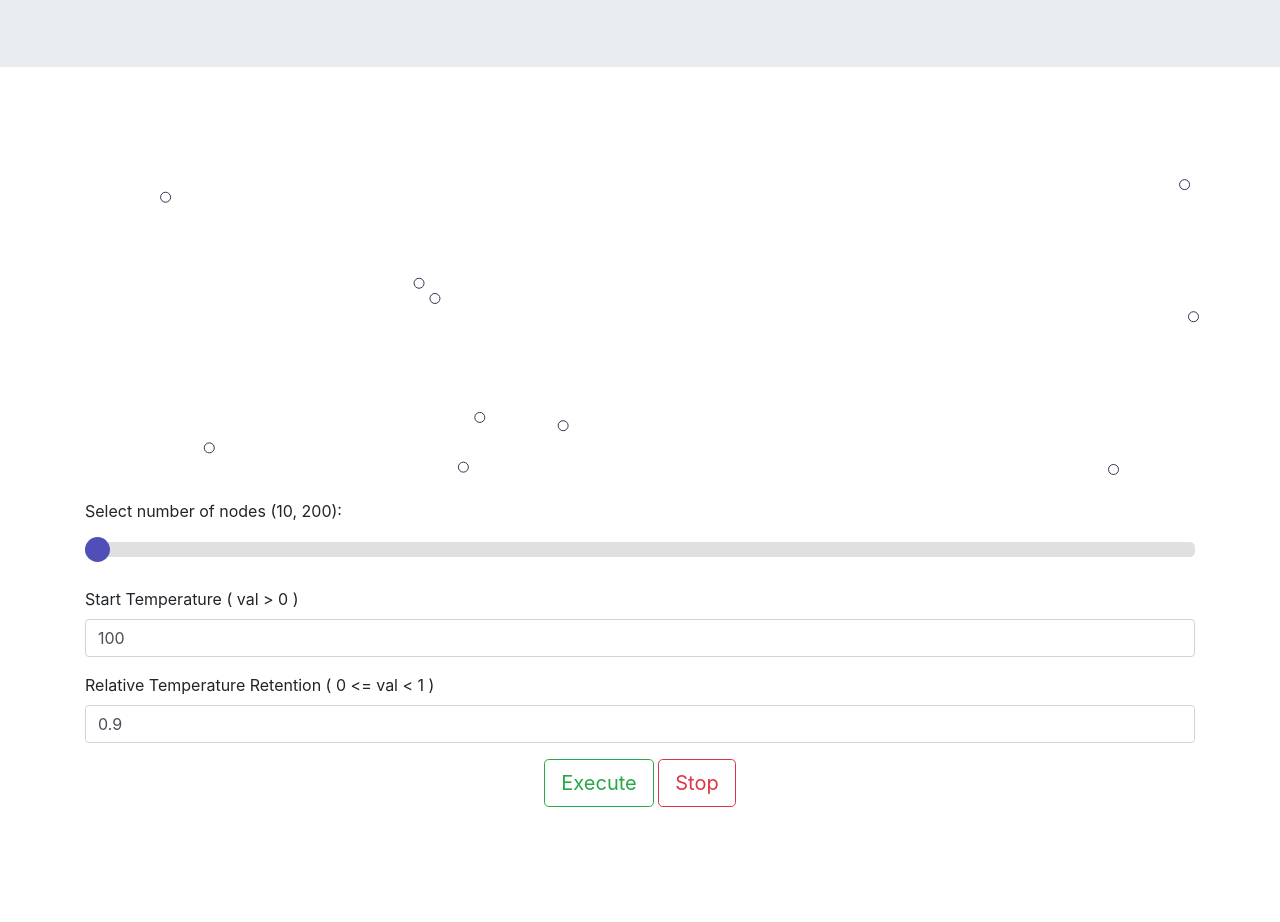
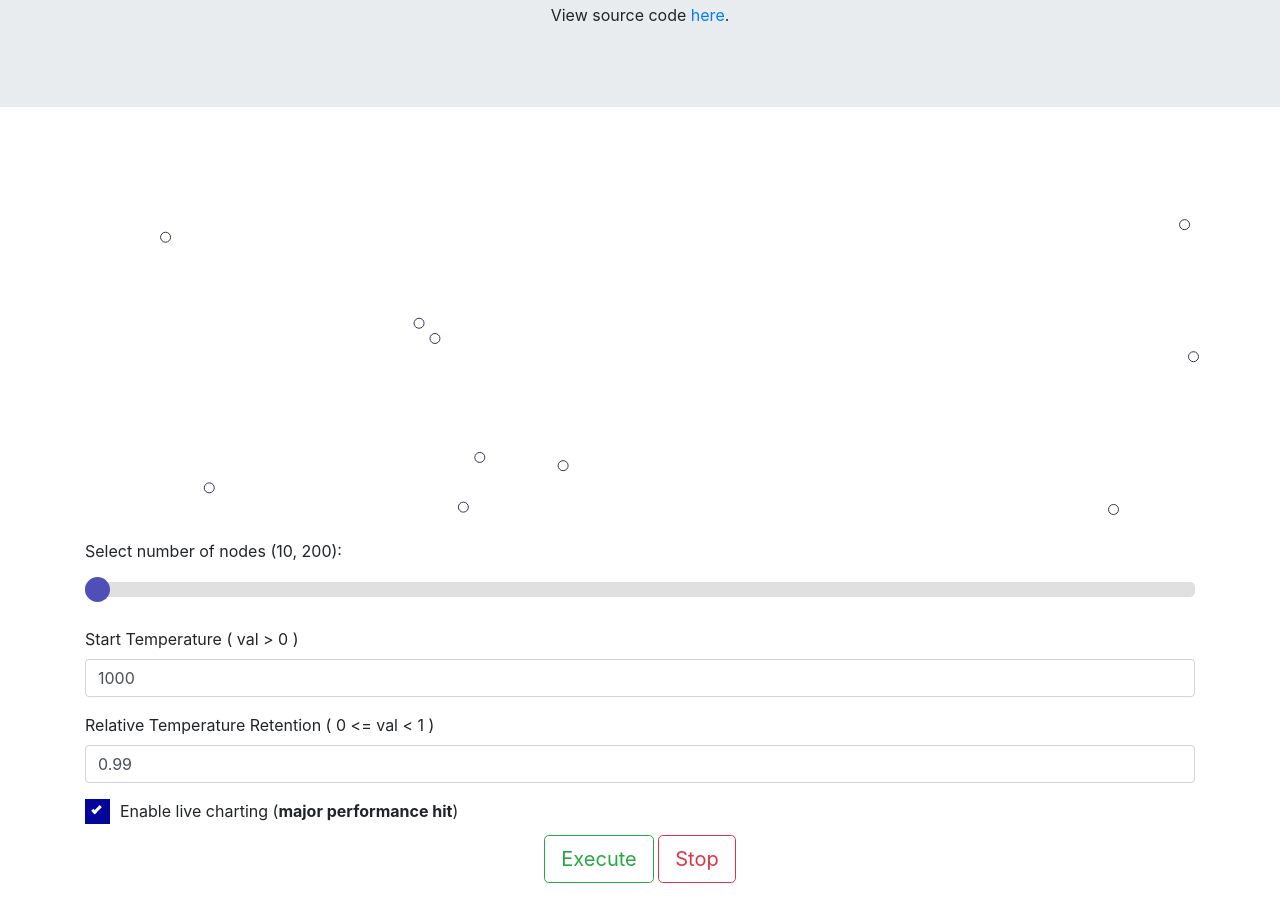
Before and after one commit to bmaris98/tsp-simulated-annealing, a plain HTML site: page index.html in a window 1280 px wide. Shown: the part 216-1138 px from the top of the page. Drawn offline with nearby package versions, Linux system fonts and the light colour scheme.

Commit message:
enable/disable charts, updated read me

```diff
--- a/canvas_controller.js
+++ b/canvas_controller.js
@@ -127,6 +127,7 @@ function notifyOverlayCanvas(sol) {
 
 function start() {
     stop();
+    chartingEnabled = $("#enable-charting").is(":checked");
     load_default_chart();
     temperature = $('#temp').val();
     relativeTemperatureRetention = $('#retention').val();
--- a/chart_controller.js
+++ b/chart_controller.js
@@ -1,7 +1,14 @@
 var chartContext;
 var chart;
+var chartingEnabled = true;
 
 function load_default_chart() {
+    if (!chartingEnabled) {
+        if (chart) {
+            chart.destroy();
+        }
+        return;
+    }
     chartContext = document.getElementById('chart').getContext('2d');
 
 
@@ -37,6 +44,9 @@ function load_default_chart() {
 }
 
 function notifyChart(currentCost, temperature) {
+    if (! chartingEnabled) {
+        return;
+    }
     chart.data.labels.push(temperature);
     chart.data.datasets[0].data.push(currentCost);
     chart.update();
--- a/index.html
+++ b/index.html
@@ -19,6 +19,9 @@
                 Implemented by Cosmin Lucaci, Denis Eneotescu, Cristian Iacob and Bogdan Maris.
             </p>
             <p>UBB @ 2020</p>
+            <p>
+                View source code <a href="https://github.com/bmaris98/tsp-simulated-annealing" target="_blank">here</a>.
+            </p>
         </div>
       </div>
     <div class="container">
@@ -41,13 +44,18 @@
             <div class="col-12">
                 <label for="temp">Start Temperature ( val > 0 )</label>
                 <div class="input-group mb-3">
-                  <input type="text" class="form-control" id="temp">
+                  <input type="text" value="1000" class="form-control" id="temp">
                 </div>
 
                 <label for="retention">Relative Temperature Retention ( 0 <= val < 1 )</label>
                 <div class="input-group mb-3">
-                  <input type="text" class="form-control" id="retention">
+                  <input type="text" value="0.99" class="form-control" id="retention">
                 </div>
+
+                <label class="box-container">Enable live charting (<strong>major performance hit</strong>)
+                    <input id="enable-charting" type="checkbox" checked="checked">
+                    <span class="checkmark"></span>
+                  </label>
             </div>
         </div>
         <div class="row">
--- a/simulated_annealing.js
+++ b/simulated_annealing.js
@@ -1,6 +1,3 @@
-$('#temp').val(100);
-$('#retention').val(0.9);
-
 var stop;
 var distanceMatrix;
 var currentSolution;
--- a/style.css
+++ b/style.css
@@ -67,3 +67,70 @@ canvas {
   width: 100%;
   height: 500px;
 }
+
+/* Customize the label (the container) */
+.box-container {
+  display: block;
+  position: relative;
+  padding-left: 35px;
+  margin-bottom: 12px;
+  cursor: pointer;
+  -webkit-user-select: none;
+  -moz-user-select: none;
+  -ms-user-select: none;
+  user-select: none;
+}
+
+/* Hide the browser's default checkbox */
+.box-container input {
+  position: absolute;
+  opacity: 0;
+  cursor: pointer;
+  height: 0;
+  width: 0;
+}
+
+/* Create a custom checkbox */
+.checkmark {
+  position: absolute;
+  top: 0;
+  left: 0;
+  height: 25px;
+  width: 25px;
+  background-color: #eee;
+}
+
+/* On mouse-over, add a grey background color */
+.box-container:hover input ~ .checkmark {
+  background-color: #ccc;
+}
+
+/* When the checkbox is checked, add a blue background */
+.box-container input:checked ~ .checkmark {
+  background-color: #050599;
+}
+
+/* Create the checkmark/indicator (hidden when not checked) */
+.checkmark:after {
+  content: "";
+  position: absolute;
+  display: none;
+}
+
+/* Show the checkmark when checked */
+.box-container input:checked ~ .checkmark:after {
+  display: block;
+}
+
+/* Style the checkmark/indicator */
+.box-container .checkmark:after {
+  left: 9px;
+  top: 5px;
+  width: 5px;
+  height: 10px;
+  border: solid white;
+  border-width: 0 3px 3px 0;
+  -webkit-transform: rotate(45deg);
+  -ms-transform: rotate(45deg);
+  transform: rotate(45deg);
+}
```
Also changed, not shown: demo.png (added), 1 other file.
